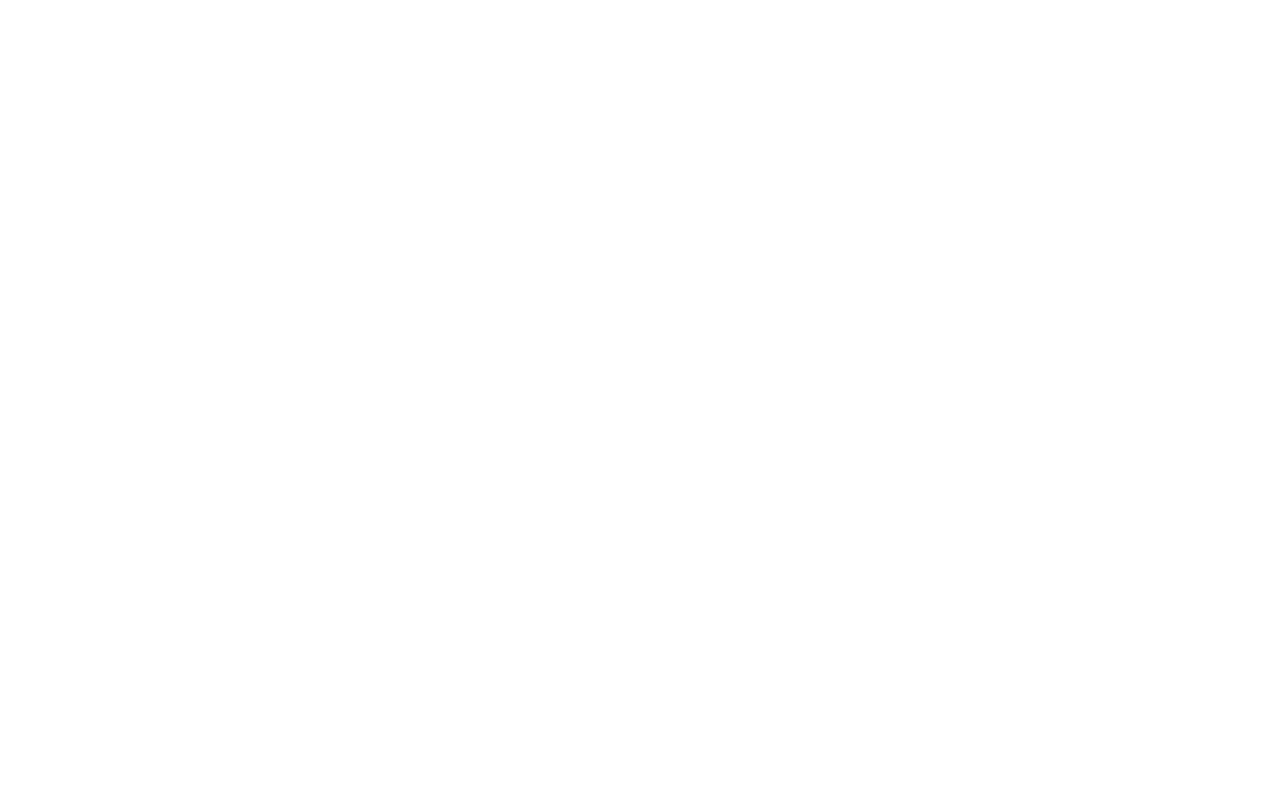
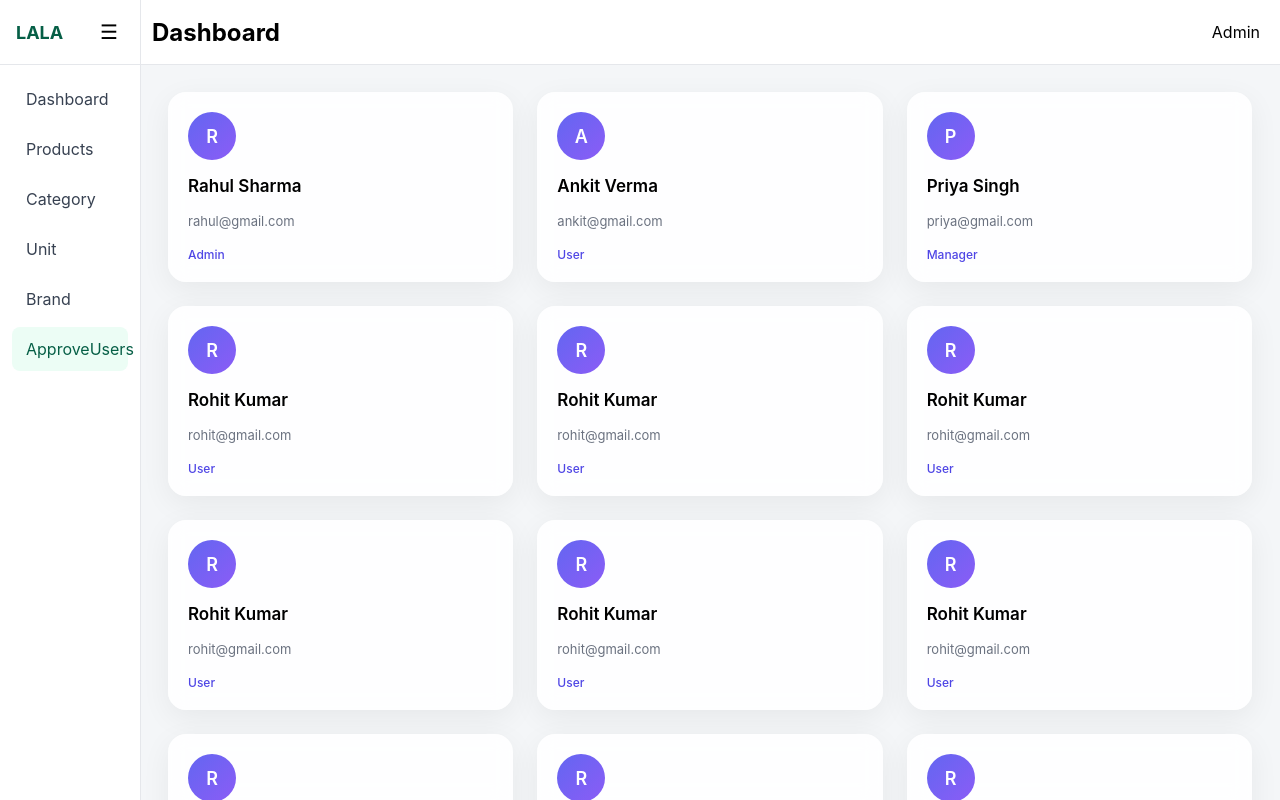
Before and after one commit to cipher-preet/Electron_Karyana_App_B2B, a React (Vite) app: page /approveusers in a window 1280 px wide. Before the commit this address had no page. Built offline with nearby package versions, Linux system fonts and the light colour scheme.

Commit message:
inProgress ::: approved user design

```diff
--- a/src/app/routes.tsx
+++ b/src/app/routes.tsx
@@ -7,6 +7,7 @@
 import CategoriesContainer from "@/features/Cateogory/Page/CategoriesContainer";
 import UnitPage from "@/features/Units/Pages/UnitPage";
 import BrandPage from "@/features/Brand/Pages/BrandPage";
+import ApproveUserPage from "@/features/ApproveUsers/Page/ApproveUserPage";
 
 const AppRoutes = () => {
   return (
@@ -18,6 +19,7 @@
         <Route path="/category" element={<CategoriesContainer />} />
         <Route path="/unit" element={<UnitPage />} />
         <Route path="/brandpage" element={<BrandPage />} />
+        <Route path="/approveusers" element={<ApproveUserPage />} />
       </Route>
     </Routes>
   );
--- /dev/null
+++ b/src/features/ApproveUsers/Components/UserCard.css
@@ -0,0 +1,70 @@
+.user-card {
+  background: rgba(255, 255, 255, 0.9);
+  backdrop-filter: blur(10px);
+  border-radius: 18px;
+  padding: 20px;
+  box-shadow:
+    0 8px 30px rgba(0, 0, 0, 0.06);
+  transition: all 0.25s ease;
+  cursor: pointer;
+}
+
+.user-card:hover {
+  transform: translateY(-6px);
+  box-shadow:
+    0 16px 45px rgba(0, 0, 0, 0.09);
+}
+
+/* Avatar */
+.avatar {
+  width: 48px;
+  height: 48px;
+  border-radius: 50%;
+  background: linear-gradient(135deg, #6366f1, #8b5cf6);
+  color: #fff;
+  font-weight: 600;
+  font-size: 18px;
+  display: flex;
+  align-items: center;
+  justify-content: center;
+}
+
+/* Text */
+.user-name {
+  margin-top: 16px;
+  font-size: 17px;
+  font-weight: 600;
+}
+
+.user-email {
+  margin-top: 4px;
+  font-size: 13px;
+  color: #6b7280;
+}
+
+/* Footer */
+.card-footer {
+  margin-top: 18px;
+  display: flex;
+  justify-content: space-between;
+  align-items: center;
+}
+
+.role {
+  font-size: 12px;
+  font-weight: 500;
+  color: #4f46e5;
+}
+
+.edit-btn {
+  background: transparent;
+  border: 1px solid #e5e7eb;
+  padding: 6px 14px;
+  border-radius: 10px;
+  font-size: 12px;
+  cursor: pointer;
+}
+
+.edit-btn:hover {
+  background: #f3f4f6;
+}
--- /dev/null
+++ b/src/features/ApproveUsers/Components/UserCard.tsx
@@ -0,0 +1,26 @@
+import "./UserCard.css";
+
+interface UserCardProps {
+  name: string;
+  email: string;
+  role: string;
+}
+
+const UserCard = ({ name, email, role }: UserCardProps) => {
+  return (
+    <div className="user-card">
+      <div className="card-header">
+        <div className="avatar">{name.charAt(0)}</div>
+      </div>
+
+      <h3 className="user-name">{name}</h3>
+      <p className="user-email">{email}</p>
+
+      <div className="card-footer">
+        <span className="role">{role}</span>
+      </div>
+    </div>
+  );
+};
+
+export default UserCard;
--- /dev/null
+++ b/src/features/ApproveUsers/Page/ApproveUserPage.tsx
@@ -0,0 +1,34 @@
+import UserCard from "../Components/UserCard";
+import "./UserGrid.css"
+
+
+const users = [
+  { name: "Rahul Sharma", email: "rahul@gmail.com", role: "Admin" },
+  { name: "Ankit Verma", email: "ankit@gmail.com", role: "User" },
+  { name: "Priya Singh", email: "priya@gmail.com", role: "Manager" },
+  { name: "Rohit Kumar", email: "rohit@gmail.com", role: "User" },
+  { name: "Rohit Kumar", email: "rohit@gmail.com", role: "User" },
+  { name: "Rohit Kumar", email: "rohit@gmail.com", role: "User" },
+  { name: "Rohit Kumar", email: "rohit@gmail.com", role: "User" },
+  { name: "Rohit Kumar", email: "rohit@gmail.com", role: "User" },
+  { name: "Rohit Kumar", email: "rohit@gmail.com", role: "User" },
+  { name: "Rohit Kumar", email: "rohit@gmail.com", role: "User" },
+  { name: "Rohit Kumar", email: "rohit@gmail.com", role: "User" },
+  { name: "Rohit Kumar", email: "rohit@gmail.com", role: "User" },
+  { name: "Rohit Kumar", email: "rohit@gmail.com", role: "User" },
+];
+
+
+const ApproveUserPage = () => {
+  return (
+    <div className="page-container">
+      <div className="user-grid">
+        {users.map((user, i) => (
+          <UserCard key={i} {...user} />
+        ))}
+      </div>
+    </div>
+  );
+};
+
+export default ApproveUserPage;
--- /dev/null
+++ b/src/features/ApproveUsers/Page/UserGrid.css
@@ -0,0 +1,35 @@
+.page-container {
+  max-width: 1400px;
+  margin: 0 auto;
+}
+
+.user-grid {
+  padding: 24px;
+  display: grid;
+  grid-template-columns: repeat(3, 1fr);
+  gap: 24px;
+  box-sizing: border-box;
+}
+
+@media (max-width: 1200px) {
+  .user-grid {
+    grid-template-columns: repeat(2, 1fr);
+    padding: 20px;
+  }
+}
+
+@media (max-width: 768px) {
+  .user-grid {
+    grid-template-columns: repeat(2, 1fr);
+    padding: 16px;
+    gap: 20px;
+  }
+}
+
+@media (max-width: 480px) {
+  .user-grid {
+    grid-template-columns: 1fr;
+    padding: 14px;
+    gap: 16px;
+  }
+}
--- a/src/features/Cateogory/Page/CategoryPage.tsx
+++ b/src/features/Cateogory/Page/CategoryPage.tsx
@@ -18,26 +18,20 @@
   const [modalOpen, setModalOpen] = useState(false);
   const [editCategory, setEditCategory] = useState<Category | null>(null);
 
-
-
-
   /* ---------------- API CALLS ---------------- */
 
   const { data: parentResponse } = useGetProductsQuery();
 
-  const { data: childResponse } =
-    useGetChildCategoriesQuery(activeParent?._id!, {
+  const { data: childResponse } = useGetChildCategoriesQuery(
+    activeParent?._id!,
+    {
       skip: !activeParent,
-    });
+    },
+  );
 
-  const parentCategories =
-    parentResponse?.data?.categories ?? [];
+  const parentCategories = parentResponse?.data?.categories ?? [];
 
-  const childCategories =
-    childResponse?.data?.categories ?? [];
-
-  /* ---------------- ACTIONS ---------------- */
-  console.log("999999999999", childCategories)
+  const childCategories = childResponse?.data?.categories ?? [];
 
   const openAddParent = () => {
     setEditCategory(null);
@@ -48,13 +42,7 @@
   const openAddChild = () => {
     if (!activeParent) return;
 
-    // setEditCategory({
-    //   _id: "",
-    //   name: "",
-    //   parentCategory: activeParent._id,
-    //   isActive: true,
-    // });
-    setEditCategory(null)
+    setEditCategory(null);
 
     setModalType("childCategory");
     setModalOpen(true);
@@ -65,12 +53,10 @@
     setView("child");
   };
 
-  const listToRender =
-    view === "parent" ? parentCategories : childCategories;
+  const listToRender = view === "parent" ? parentCategories : childCategories;
 
   return (
     <div className="category-page">
-      {/* HEADER */}
       <div className="page-header">
         <div className="header-left">
           {view === "child" && (
@@ -86,41 +72,30 @@
           )}
 
           <h2>
-            {view === "parent"
-              ? "Parent Categories"
-              : activeParent?.name}
+            {view === "parent" ? "Parent Categories" : activeParent?.name}
           </h2>
         </div>
 
         <button
           className="add-category-btn"
-          onClick={
-            view === "parent"
-              ? openAddParent
-              : openAddChild
-          }
+          onClick={view === "parent" ? openAddParent : openAddChild}
         >
           <span className="plus">＋</span>
           <span>
-            {view === "parent"
-              ? "Add Parent Category"
-              : "Add Category"}
+            {view === "parent" ? "Add Parent Category" : "Add Category"}
           </span>
         </button>
       </div>
 
-      {/* CATEGORY LIST */}
       <div className="category-grid">
-        {listToRender.map((cat) => (
+        {listToRender.map((cat: any) => (
           <CategoryCard
             key={cat._id}
             category={cat}
             onOpen={() => {
               if (view === "parent") {
-                // Only parents should open child view
                 handleParentClick(cat);
               } else {
-                // Child category → open edit modal
                 setEditCategory(cat);
                 setModalType("childCategory");
                 setModalOpen(true);
@@ -129,7 +104,6 @@
             onEdit={() => {
               setEditCategory(cat);
 
-              // ✅ Fix: Use the current 'view' state to determine the mode
               if (view === "child") {
                 setModalType("childCategory");
               } else {
@@ -139,11 +113,9 @@
               setModalOpen(true);
             }}
           />
-
         ))}
       </div>
 
-      {/* MODAL */}
       {modalOpen && (
         <CategoryModal
           category={editCategory}
--- a/src/redux/services/baseApi.ts
+++ b/src/redux/services/baseApi.ts
@@ -3,8 +3,8 @@
 export const baseApi = createApi({
     reducerPath : 'api',
     baseQuery : fetchBaseQuery({
-        baseUrl : "https://python-microservice-hub.el.r.appspot.com/api/v1",
-        // baseUrl : "http://localhost:5000/api/v1",
+        // baseUrl : "https://python-microservice-hub.el.r.appspot.com/api/v1",
+        baseUrl : "http://localhost:5000/api/v1",
         credentials : 'include',
         prepareHeaders : (headers) => {
             headers.set('content-type','application/json')
--- a/src/shared/layout/sidebar/Sidebar.tsx
+++ b/src/shared/layout/sidebar/Sidebar.tsx
@@ -26,6 +26,7 @@
         <NavItem to="/category" label="Category" collapsed={collapsed} />
         <NavItem to="/unit" label="Unit" collapsed={collapsed} />
         <NavItem to="/brandpage" label="Brand" collapsed={collapsed} />
+        <NavItem to="/approveusers" label="ApproveUsers" collapsed={collapsed} />
       </nav>
     </aside>
   );
```
